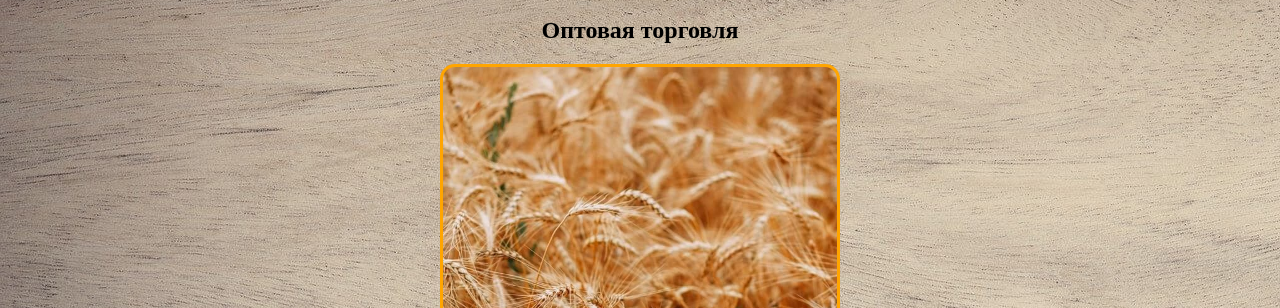
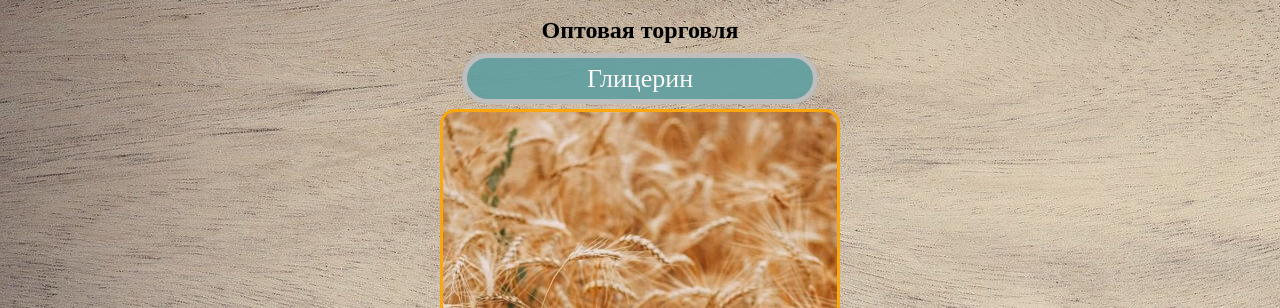
Before and after one commit to Voldemar1/tectona, a Gatsby site: page /trade in a window 1280 px wide. Shown: the part 213-521 px from the top of the page. Built offline with nearby package versions, Linux system fonts and the light colour scheme; Gatsby itself is replaced by a stand-in of ours.

Commit message:
add glicerin

```diff
--- a/src/pages/trade.js
+++ b/src/pages/trade.js
@@ -9,6 +9,13 @@ const trade = props => {
     <Layout>
       <div className="trade">
         <h2>Оптовая торговля</h2>
+        <a
+          href="https://drive.google.com/file/d/1-1tuXkXprxTwsF0DORIc7dSPQdR-Ilyh/edit?usp=share_link&ouid=107365724329502767170&rtpof=true&sd=true"
+          target="_blank"
+          rel="noreferrer"
+        >
+          Глицерин
+        </a>
         <div className="grid_trade">
           <Link to="/grain" className="trade">
             <h4>Корма для С/Х животных</h4>
--- a/src/pages/trade.scss
+++ b/src/pages/trade.scss
@@ -1,13 +1,35 @@
 .trade {
-  h2 {
     text-align: center;
-  }
+    a {
+      font-size: 26px;
+      border: 5px solid #c0c0c0;
+      background-color: cadetblue;
+      opacity: 0.9;
+      border-radius: 30px;
+      text-decoration: none;
+      padding: 6px 120px;
+      color: white;
+    }
+
   .grid_trade {
-    display: grid;
-    grid-template-columns: repeat(auto-fit, minmax(150px, 400px));
-    grid-gap: 10px;
-    justify-content: center;
-    padding: 0px 15px;
+    // display: grid;
+    // grid-template-columns: repeat(auto-fit, minmax(150px, 400px));
+    // grid-gap: 10px;
+    // justify-content: center;
+    margin: 15px auto;
+    max-width: 400px;
+    padding: 0px;
+
+    h4 {
+      font-size: 32px;
+      border: 5px solid #c0c0c0;
+      background-color: cadetblue;
+      opacity: 0.9;
+      border-radius: 30px;
+      padding: 10px;
+      text-align: center;
+    }
+
     .trade,
     .fish-menu,
     .biosil {
@@ -23,15 +45,7 @@
       padding: 0px 5px;
       border: 3px solid orange;
 
-      h4 {
-        font-size: 32px;
-        border: 5px solid #c0c0c0;
-        background-color: cadetblue;
-        opacity: 0.9;
-        border-radius: 30px;
-        padding: 10px;
-        text-align: center;
-      }
+
 
       &.trade {
         background-image: url(../images/trade.jpg);
```
